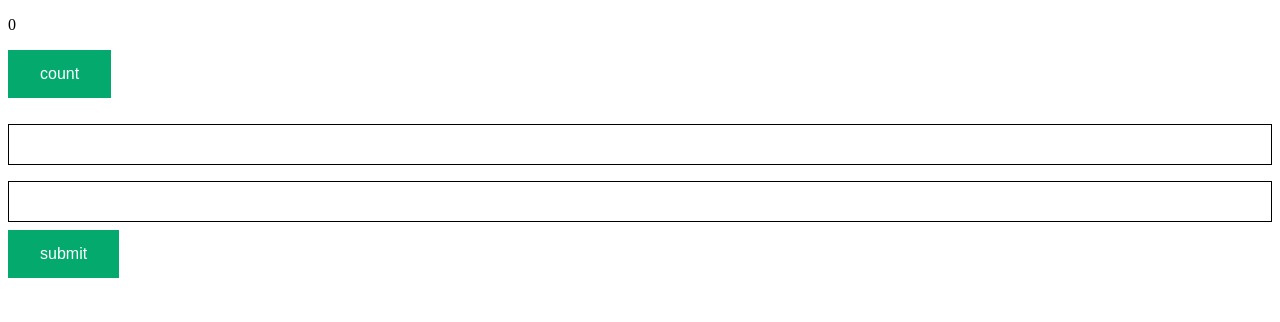
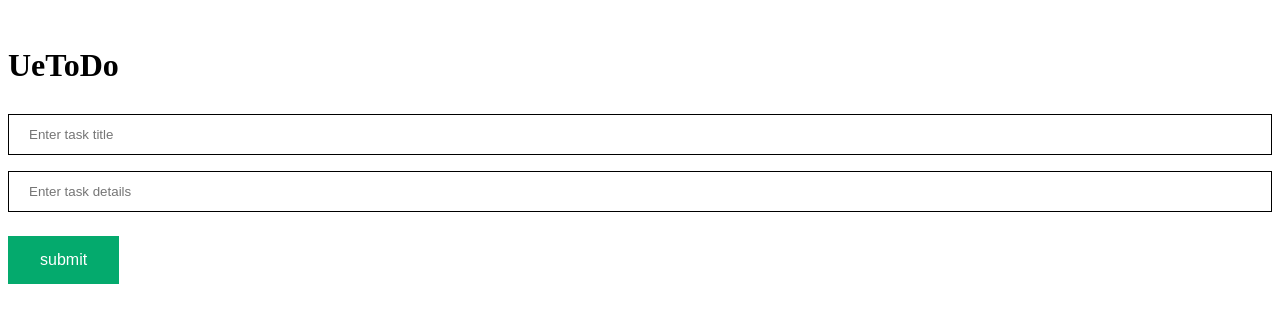
Before and after one commit to ShinnosukeUe/todoapp, a Nuxt app: page / in a window 1280 px wide. Shown: the top 322 px of the page. Built offline with nearby package versions, Linux system fonts and the light colour scheme.

Commit message:
second commit

```diff
--- a/app.vue
+++ b/app.vue
@@ -1,47 +1,77 @@
 <template>
   <!-- リアクティブなコードにサンプル -->
+
+  <br />
   <div>
-      <p>{{ counter }}</p>
-      <button id="count_up" @click="countUp()" type="button">count</button>
-  </div>
+    <h1>UeToDo</h1>
+    <input v-model="title" placeholder="Enter task title" class="input" type="text">
 
-  <br/>
-  <div>
-      <!-- TODO - ここにtitleを入れる -->
-      <input class="input" type="text">
-      <!-- TODO - ここにbodyを入れる -->
-      <input class="input" type="text">
-      <!-- TODO - handleSubmitをクリックしたときに、TODOタスクをtodolistに追加する -->
-      <button id="count_up" @click="handleSubmit()" type="button">submit</button>
+
+    <input v-model="body" placeholder="Enter task details" class="input" type="text">
+    <!-- TODO - handleSubmitをクリックしたときに、TODOタスクをtodolistに追加する -->
+    <ul>
+      <li v-for="task in todolist" :key="task.id">
+
+        <strong>{{ task.title }}</strong>:{{ task.body }}
+        <span>({{ task.isComplete ? 'Completed' : 'Not Completed' }})</span>
+        <button @click="toggleCompletion(task.id)">
+          {{ task.isComplete ? 'Mark as Not Completed' : 'Mark as Completed' }}
+        </button>
+        <button @click="handleDelete(task.id)">Delete</button>
+      </li>
+    </ul>
+    <button id="count_up" @click="handleSubmit()" type="button">submit</button>
   </div>
 </template>
 <script setup lang="ts">
-interface Todo { // → 型定義もできてて素晴らしい👏
+interface Todo {
   id: number;
   title: string;
   isComplete: boolean;
   body: string;
 }
-let todolist = ref<Todo[]>([]) // これはとてもいい書き方です！👍
+let todolist = ref<Todo[]>([])
 
-let titele = ref('') // → titleの間違い？型はstring
+let title = ref('') // → 型はstring
 let body = ref('') // → 型はstring
-let nextTodo = ref(1) // → 型はnumber
+let nextTodoId = ref(1) // → 型はnumber
 
 const handleSubmit = () => {
-  todolist.unshift({
+
+  console.log('Title:', title.value)
+  console.log('Body:', body.value)
+
+  if (title.value.trim() && body.value.trim()) {
+    todolist.value.push({
       id: nextTodoId.value,
       title: title.value,
       body: body.value,
       isComplete: false
-  })
+    });
+    nextTodoId.value++;
+
+    console.log(todolist.value)
+
+    title.value = '';
+    body.value = '';
+  }
+
 }
 
-const counter = ref<number>(0)
-
-const countUp = () => {
-  counter.value++;
-}
+const handleDelete = (id: number) => {
+  console.log(id)
+  todolist.value = todolist.value.filter(task => task.id != id);
+};
+  // const index = todolist.value.findIndex(task => task.id === id);
+  // if (index !== -1){
+  //   todolist.value.splice(index, 1);
+  // }}
+const toggleCompletion = (id: number) => {
+  const task = todolist.value.find(task => task.id === id);
+  if (task) {
+    task.isComplete = !task.isComplete;
+  }
+};
 
 </script>
 <style scope>
```
